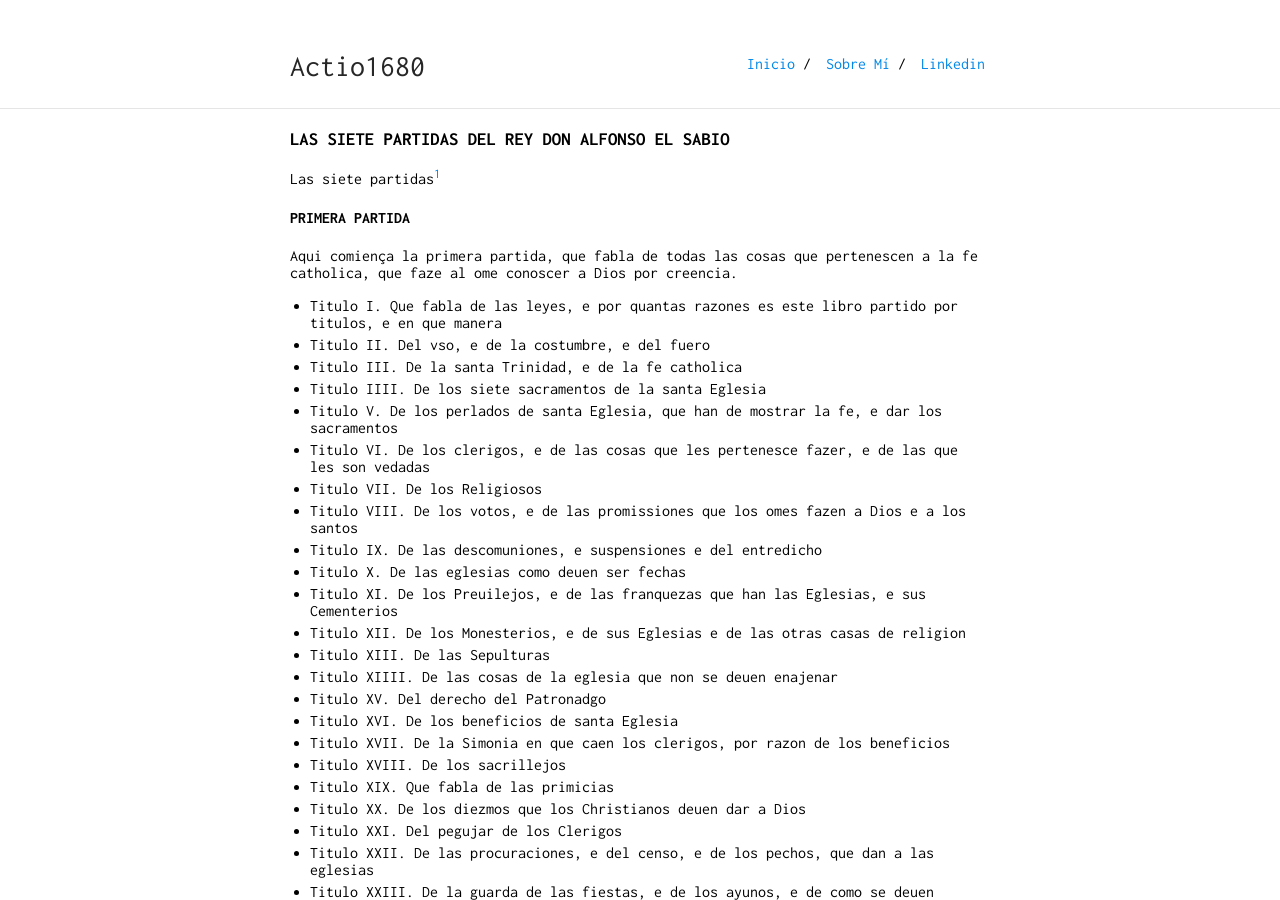
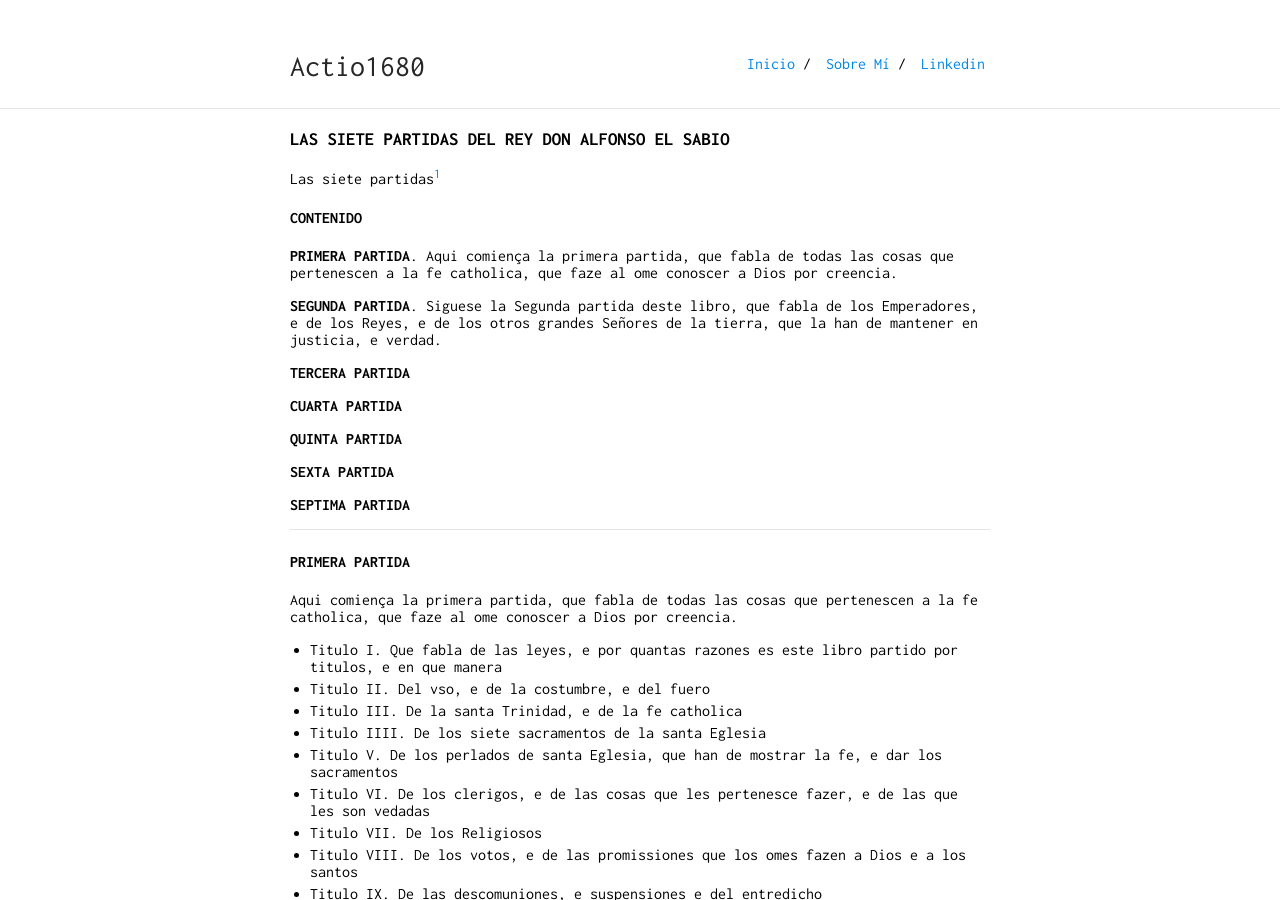
Before and after one commit to actio1680/actio1680.github.io, a Jekyll site: the page built from paginas/sietepartidas.md, in a window 1280 px wide and 900 px high. Built offline with Jekyll 4.4.1, drawn with Linux system fonts in a browser that asks for light colours; our own code applies the rules of GitHub Pages for plain Markdown files.

Commit message:
Update sietepartidas.md

```diff
--- a/paginas/sietepartidas.md
+++ b/paginas/sietepartidas.md
@@ -3,6 +3,25 @@ layout: default
 ---
 ### LAS SIETE PARTIDAS DEL REY DON ALFONSO EL SABIO
 Las siete partidas[^1]
+
+#### CONTENIDO
+**PRIMERA PARTIDA**. Aqui comiença la primera partida, que fabla de todas las cosas que pertenescen a la fe catholica, que faze al ome conoscer a Dios por creencia.
+
+**SEGUNDA PARTIDA**. Siguese la Segunda partida deste libro, que fabla de los Emperadores, e de los Reyes, e de los otros grandes Señores de la tierra, que la han de mantener en justicia, e verdad.
+
+**TERCERA PARTIDA**
+
+**CUARTA PARTIDA**
+
+**QUINTA PARTIDA**
+
+**SEXTA PARTIDA**
+
+**SEPTIMA PARTIDA**
+
+---
+
+
 
 #### PRIMERA PARTIDA
 Aqui comiença la primera partida, que fabla de todas las cosas que pertenescen a la fe catholica, que faze al ome conoscer a Dios por creencia.
```
